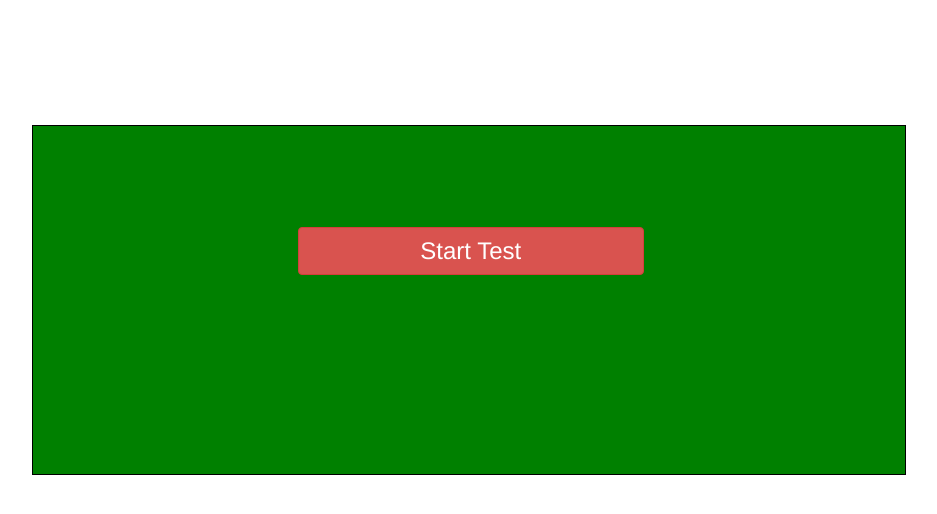
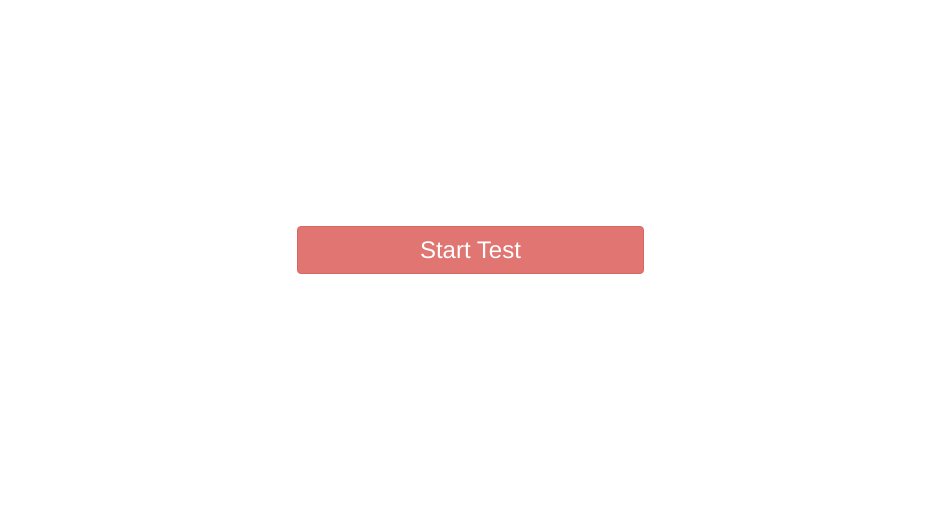
Before and after one commit to thejassai/Projects, a plain HTML site: page index.htm in a window 1280 px wide. Shown: the whole page, without its empty margins (171-1108 px from the left). Drawn offline with nearby package versions, Linux system fonts and the light colour scheme.

Commit message:
Update index.htm

```diff
--- a/index.htm
+++ b/index.htm
@@ -9,11 +9,12 @@
   <title id="title1"></title>
 	<style>
 	.subrow1{
-		border:1px solid black;
+		border-radius:20px;
 		padding:20px;
-		background-color:green;
+		background-color:white;
 		margin-top:125px;
 		height:350px;
+		opacity:0.8;
 	}
 	.nxt{
 		margin-bottom:50px;
```
